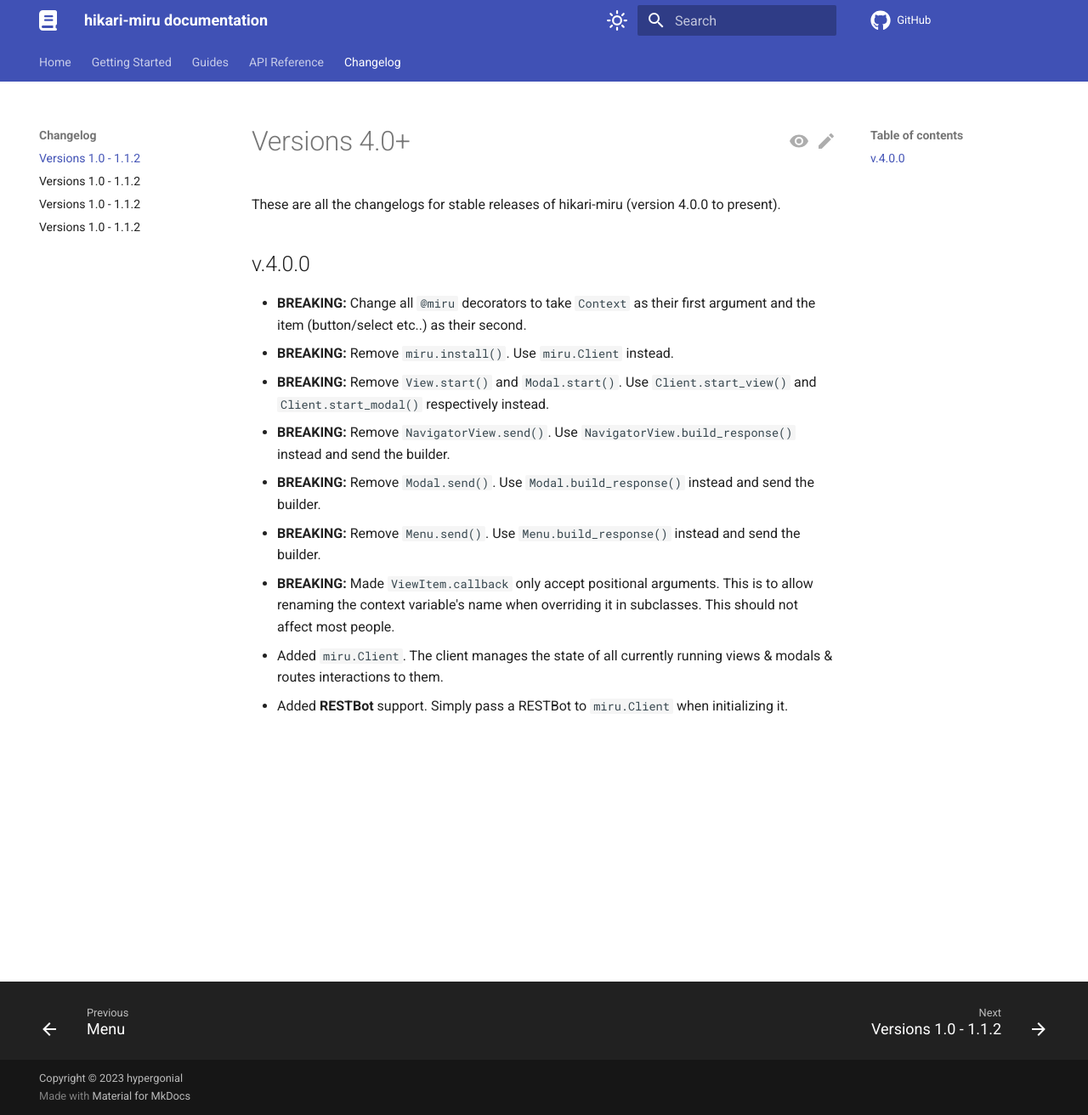
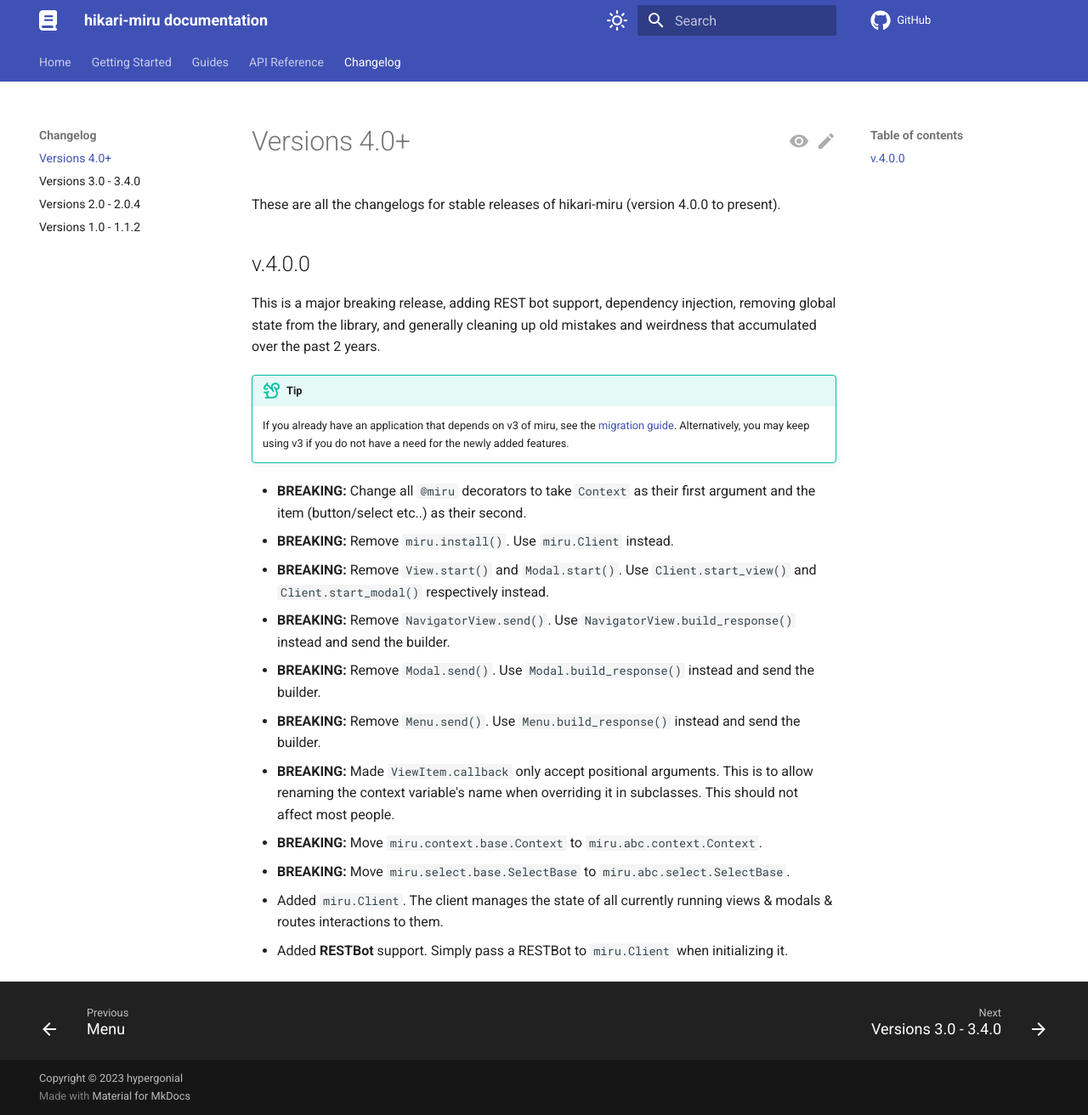
Before and after one commit to hypergonial/hikari-miru, an MkDocs documentation site: the page built from docs/changelogs/v4.md, in a window 1280 px wide and 1312 px high. Shown: the whole window at 85% size. Built offline with MkDocs 1.6.1 and Material for MkDocs 9.7.7, drawn with Linux system fonts in a browser that asks for light colours; plug-ins that fetch from the network failed and are left out; comment, search, counter and statistics services are not loaded.

Commit message:
Update changelogs

```diff
--- a/docs/changelogs/v2.md
+++ b/docs/changelogs/v2.md
@@ -1,5 +1,5 @@
 ---
-title: Versions 1.0 - 1.1.2
+title: Versions 2.0 - 2.0.4
 description: Changelogs
 search:
   exclude: true
@@ -32,9 +32,9 @@
 
 ## Version 2.0.0
 
-- BREAKING: `View.start()` is now asynchronous and needs to be awaited.
+- **BREAKING:** `View.start()` is now asynchronous and needs to be awaited.
 
-- BREAKING: `View.start_listener()` has been removed. Use `View.start()` instead.
+- **BREAKING:** `View.start_listener()` has been removed. Use `View.start()` instead.
 
 - Added support for modals via `miru.Modal`.
 
--- a/docs/changelogs/v3.md
+++ b/docs/changelogs/v3.md
@@ -1,5 +1,5 @@
 ---
-title: Versions 1.0 - 1.1.2
+title: Versions 3.0 - 3.4.0
 description: Changelogs
 search:
   exclude: true
--- a/docs/changelogs/v4.md
+++ b/docs/changelogs/v4.md
@@ -1,5 +1,5 @@
 ---
-title: Versions 1.0 - 1.1.2
+title: Versions 4.0+
 description: Changelogs
 search:
   exclude: true
@@ -11,7 +11,11 @@
 
 ## v.4.0.0
 
-<!--TODO Changelog-->
+This is a major breaking release, adding REST bot support, dependency injection, removing global state from the library, and generally cleaning up old mistakes and weirdness that accumulated over the past 2 years.
+
+!!! tip
+    If you already have an application that depends on v3 of miru, see the [migration guide](../guides/migrating_from_v3.md). Alternatively, you may keep using v3 if you do not have a need for the newly added features.
+
 - **BREAKING:** Change all `@miru` decorators to take `Context` as their first argument and the item (button/select etc..) as their second.
 - **BREAKING:** Remove `miru.install()`. Use `miru.Client` instead.
 - **BREAKING:** Remove `View.start()` and `Modal.start()`. Use `Client.start_view()` and `Client.start_modal()` respectively instead.
@@ -19,5 +23,8 @@
 - **BREAKING:** Remove `Modal.send()`. Use `Modal.build_response()` instead and send the builder.
 - **BREAKING:** Remove `Menu.send()`. Use `Menu.build_response()` instead and send the builder.
 - **BREAKING:** Made `ViewItem.callback` only accept positional arguments. This is to allow renaming the context variable's name when overriding it in subclasses. This should not affect most people.
+- **BREAKING:** Move `miru.context.base.Context` to `miru.abc.context.Context`.
+- **BREAKING:** Move `miru.select.base.SelectBase` to `miru.abc.select.SelectBase`.
+
 - Added `miru.Client`. The client manages the state of all currently running views & modals & routes interactions to them.
 - Added **RESTBot** support. Simply pass a RESTBot to `miru.Client` when initializing it.
```
